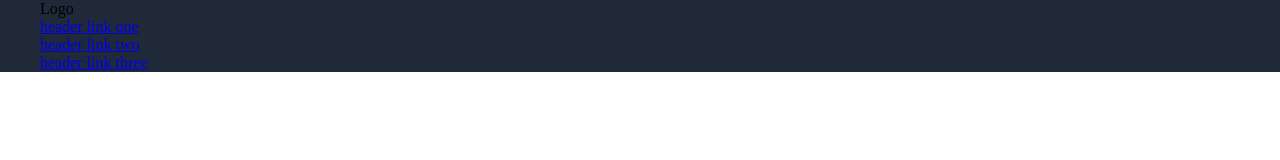
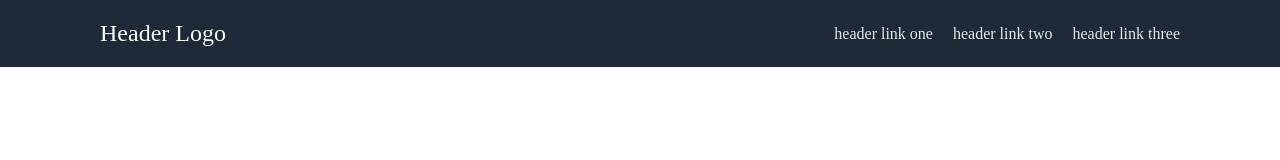
Before and after one commit to MojiMV/Landing_Page, a plain HTML site: page index.html in a window 1280 px wide. Drawn offline with Linux system fonts and the light colour scheme.

Commit message:
Design the nav bar further

```diff
--- a/index.html
+++ b/index.html
@@ -8,8 +8,10 @@
 </head>
 <body>
     <nav class="nav-bar">
+        <div class="logo">
+            Header Logo
+        </div>
         <ul>
-            <li>Logo</li>
             <li><a href="#">header link one</a></li>
             <li><a href="#">header link two</a></li>
             <li><a href="#">header link three</a></li>
--- a/style.css
+++ b/style.css
@@ -1,3 +1,13 @@
+html {
+    box-sizing: border-box;
+}
+
+*,
+*::before,
+*::after {
+    box-sizing: inherit;
+}
+
 body {
     margin: 0;
     min-height: 100vh;
@@ -9,8 +19,31 @@ body {
 
 .nav-bar {
     background-color: #1F2937;
+    display: flex;
+    justify-content: space-between;
+    align-items: center;
+    padding-left: 100px;
+    padding-right: 100px;
+    padding-top: 20px;
+    padding-bottom: 20px;
 }
 
 .nav-bar ul {
     margin-top: 0;
+    display: flex;
+    padding: 0%;
+    padding-bottom: 0%;
+    margin-bottom: 0%;
+    gap: 20px;
 }
+
+.nav-bar a {
+    color: #E5E7EB;
+    font-size: 16px;
+    text-decoration: none;
+}
+
+.logo {
+    font-size: 24px;
+    color: #F9FAF8;
+}
```
